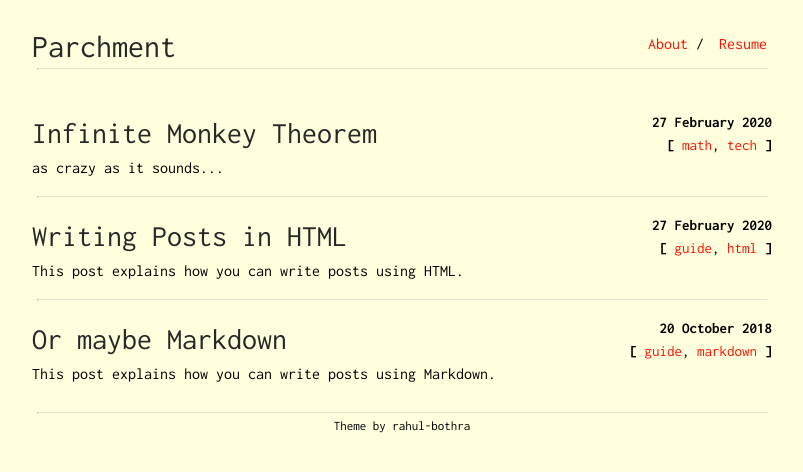
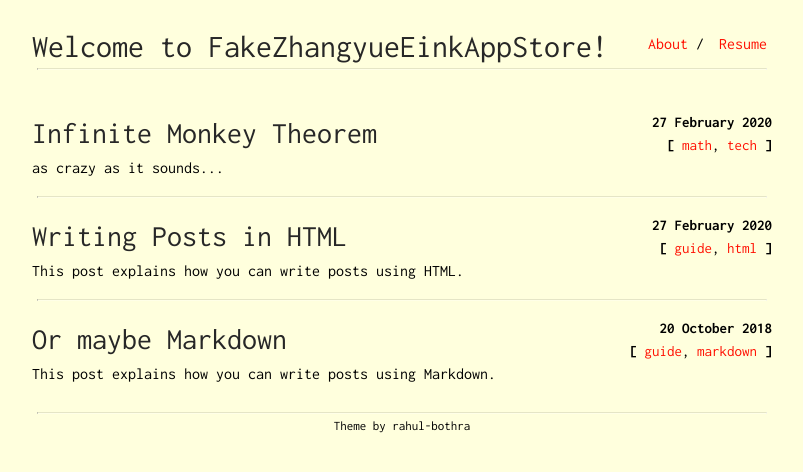
Before and after one commit to summer502/FakeZhangyueEinkAppStore, a Jekyll site: the page built from index.html, in a window 1280 px wide. Shown: the top 472 px of the page, without its empty margins (238-1041 px from the left). Built offline with Jekyll 4.4.1, drawn with Linux system fonts in a browser that asks for light colours.

Commit message:
Update _config.yml

```diff
--- a/_config.yml
+++ b/_config.yml
@@ -1,9 +1,9 @@
-title: Parchment
+title: Welcome to FakeZhangyueEinkAppStore!
 author: pro-panda
 subtitle: The life of a frustrated engineer
 
 url: "https://rahul-bothra.github.io"
-baseurl: "/parchment"
+baseurl: "/"
 
 footer_only_homepage: true
 footer_url: "https://github.com/rahul-bothra"
```
